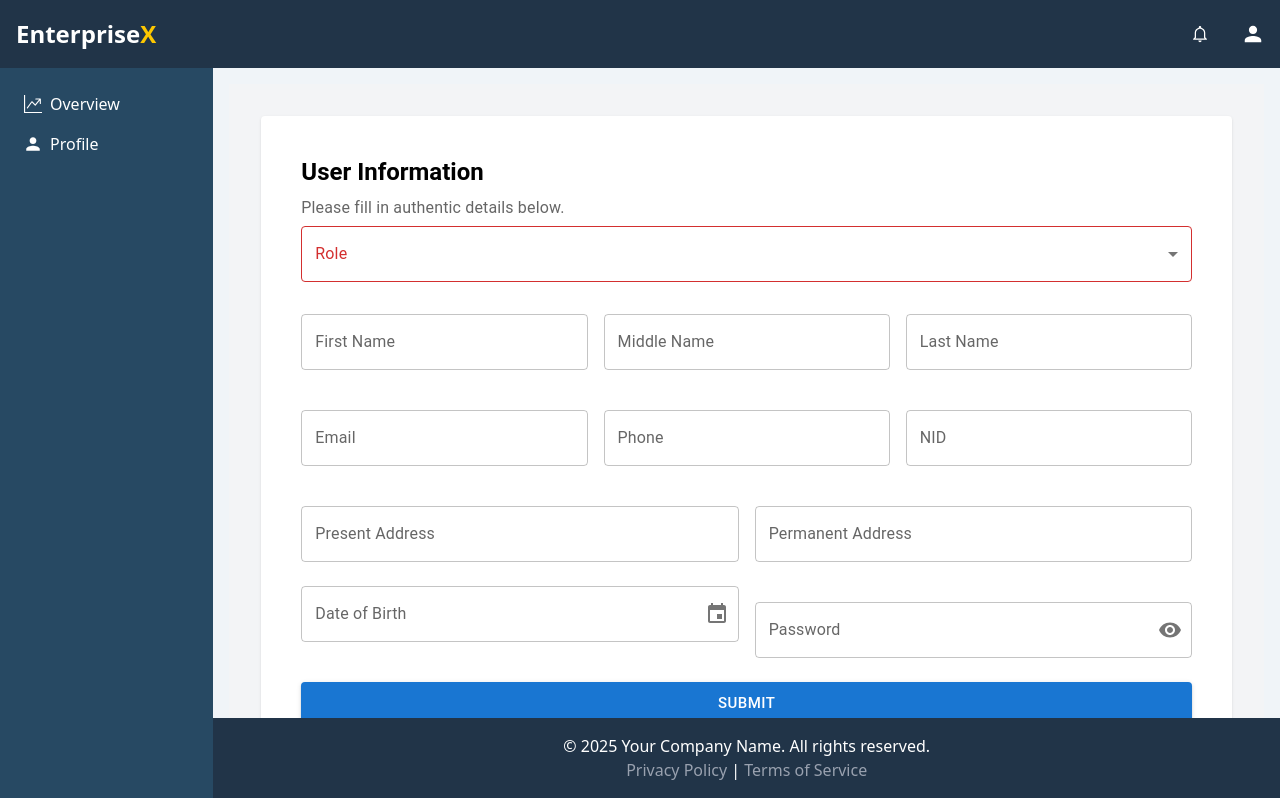
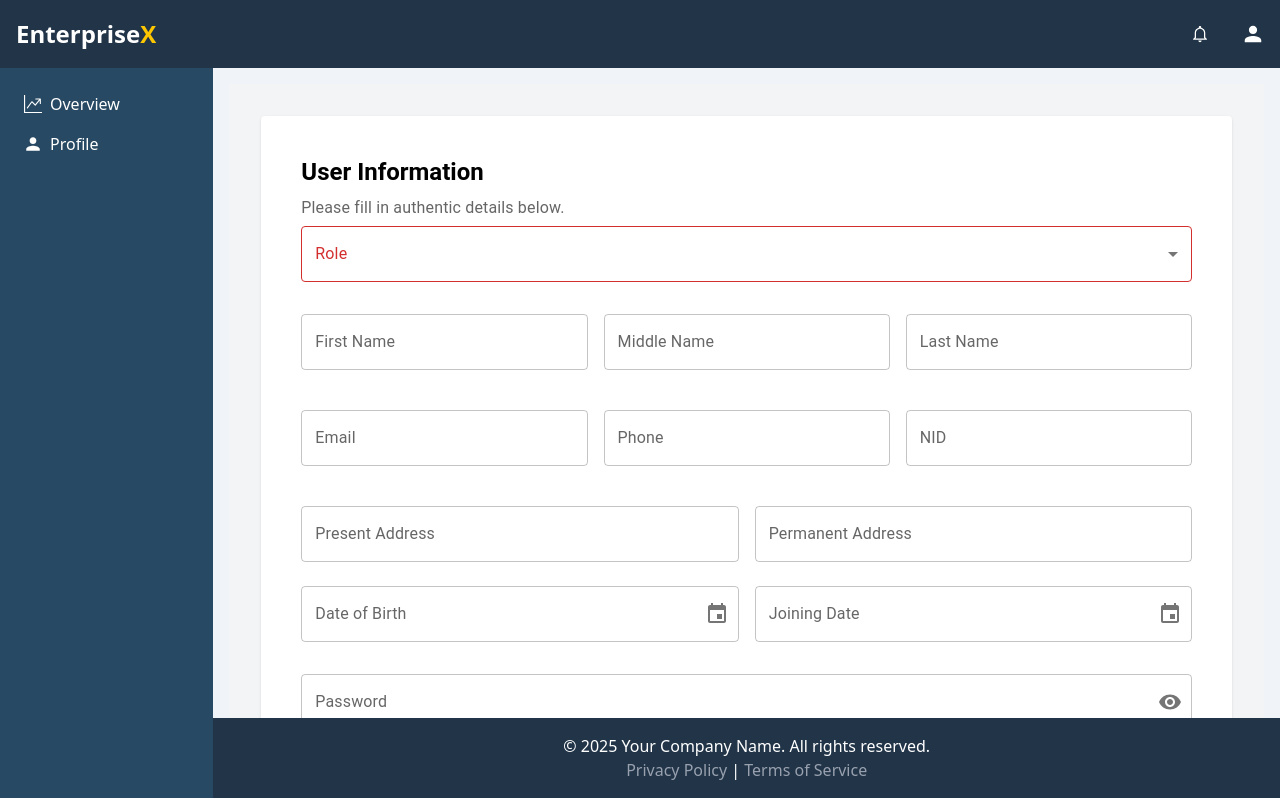
Before and after one commit to mkiuzzal01/EnterpriseX-b2b-client, a React (Vite) app: page /register in a window 1280 px wide. Built offline with nearby package versions, Linux system fonts and the light colour scheme.

Commit message:
upldate the login and registration page

```diff
--- a/src/main.tsx
+++ b/src/main.tsx
@@ -2,7 +2,7 @@ import { StrictMode } from "react";
 import { createRoot } from "react-dom/client";
 import "./index.css";
 import { RouterProvider } from "react-router-dom";
-import { route } from "./route/mainRoute";
+import { route } from "./route";
 
 createRoot(document.getElementById("root")!).render(
   <StrictMode>
--- a/src/pages/Login.tsx
+++ b/src/pages/Login.tsx
@@ -10,6 +10,7 @@ type FormValues = {
 };
 
 const Login = () => {
+
   const onSubmit: SubmitHandler<FormValues> = (data) => {
     console.log(data);
     if (data.email === "demo@gmail.com" && data.password === "12345") {
--- /dev/null
+++ b/src/pages/NotFound.tsx
@@ -0,0 +1,15 @@
+import { Button } from "@mui/material";
+import { Link } from "react-router-dom";
+
+const NotFound = () => {
+  return (
+    <div className="flex flex-col justify-center   items-center  h-screen">
+      <h1 className="text-2xl">Page not found</h1>
+      <Link to={"/"}>
+        <Button> Back to home</Button>
+      </Link>
+    </div>
+  );
+};
+
+export default NotFound;
--- a/src/pages/Registration.tsx
+++ b/src/pages/Registration.tsx
@@ -41,7 +41,6 @@ const Registration = () => {
 
   const onSubmit = (data: RegistrationProps) => {
     console.log("Form Data:", data);
-    alert("Registration successful!");
   };
 
   return (
@@ -86,7 +85,7 @@ const Registration = () => {
             </Grid>
             {isSeller && (
               <>
-                <Grid size={{ xs: 12, md: 4 }}>
+                <Grid size={{ xs: 12, md: 6 }}>
                   <SelectInputField
                     name="paymentMethod"
                     label="Payment Method"
@@ -94,7 +93,7 @@ const Registration = () => {
                     requiredMessage="Payment method is required"
                   />
                 </Grid>
-                <Grid size={{ xs: 12, md: 4 }}>
+                <Grid size={{ xs: 12, md: 6 }}>
                   <SelectInputField
                     name="bankName"
                     label="Bank Name"
@@ -102,7 +101,7 @@ const Registration = () => {
                     requiredMessage="Bank name is required"
                   />
                 </Grid>
-                <Grid size={{ xs: 12, md: 4 }}>
+                <Grid size={{ xs: 12, md: 12 }}>
                   <TextInput
                     name="accountNumber"
                     label="Account Number"
@@ -131,6 +130,10 @@ const Registration = () => {
             </Grid>
 
             <Grid size={{ xs: 12, md: 6 }}>
+              <DateInput name="joiningData" label="Joining Date" required />
+            </Grid>
+
+            <Grid size={{ xs: 12, md: 12 }}>
               <TextInput
                 name="password"
                 label="Password"
@@ -147,7 +150,7 @@ const Registration = () => {
                 fullWidth
                 size="large"
               >
-                Submit
+                Register
               </Button>
             </Grid>
           </Grid>
--- a/src/route/mainRoute.tsx
+++ b/src/route/index.tsx
@@ -5,11 +5,13 @@ import Profile from "../components/profile/Profile";
 import Overview from "../components/overview/Overview";
 import Login from "../pages/Login";
 import Registration from "../pages/Registration";
+import NotFound from "../pages/NotFound";
 
 export const route = createBrowserRouter([
   {
     path: "/",
     element: <Index />,
+    errorElement: <NotFound />,
     children: [
       {
         index: true,
```
